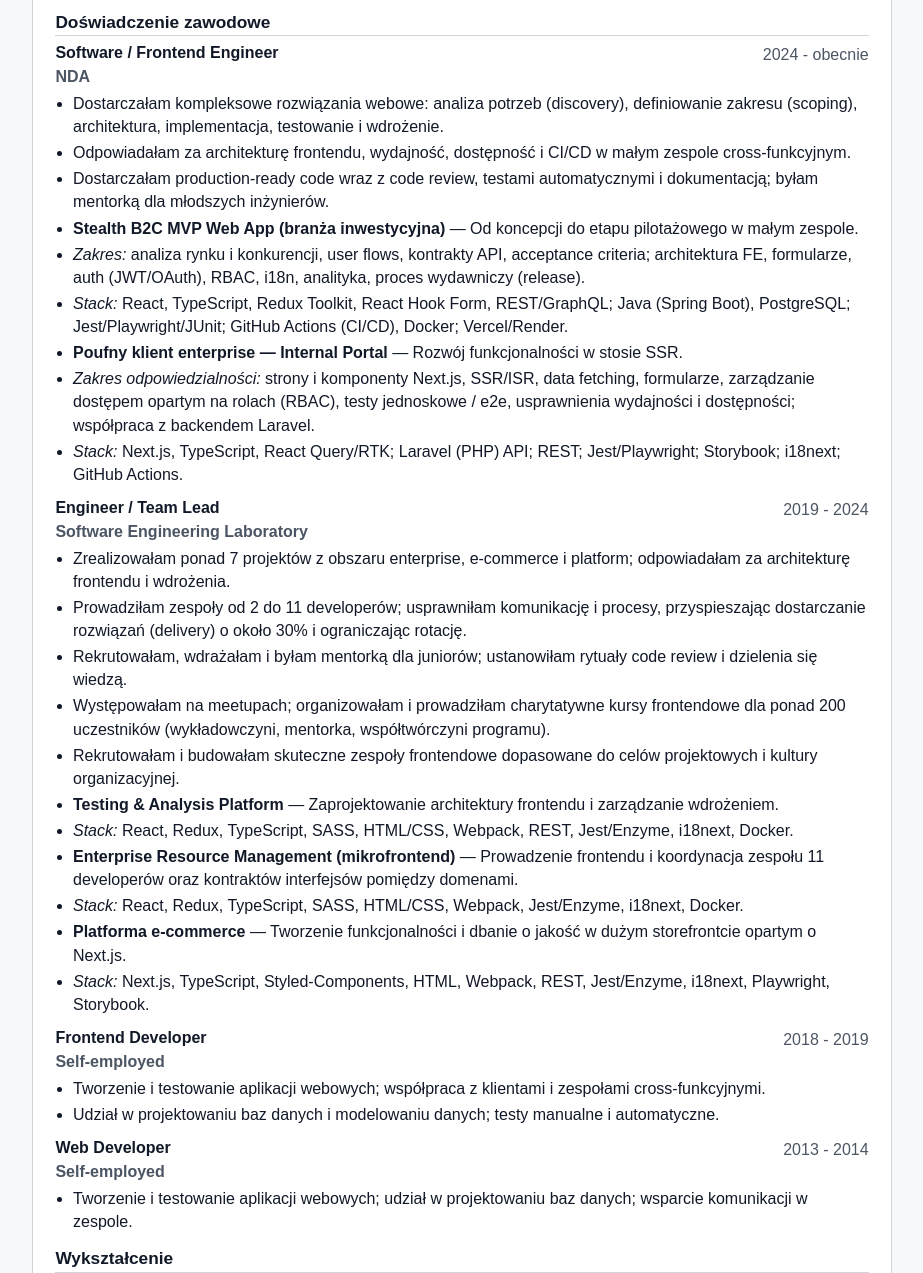
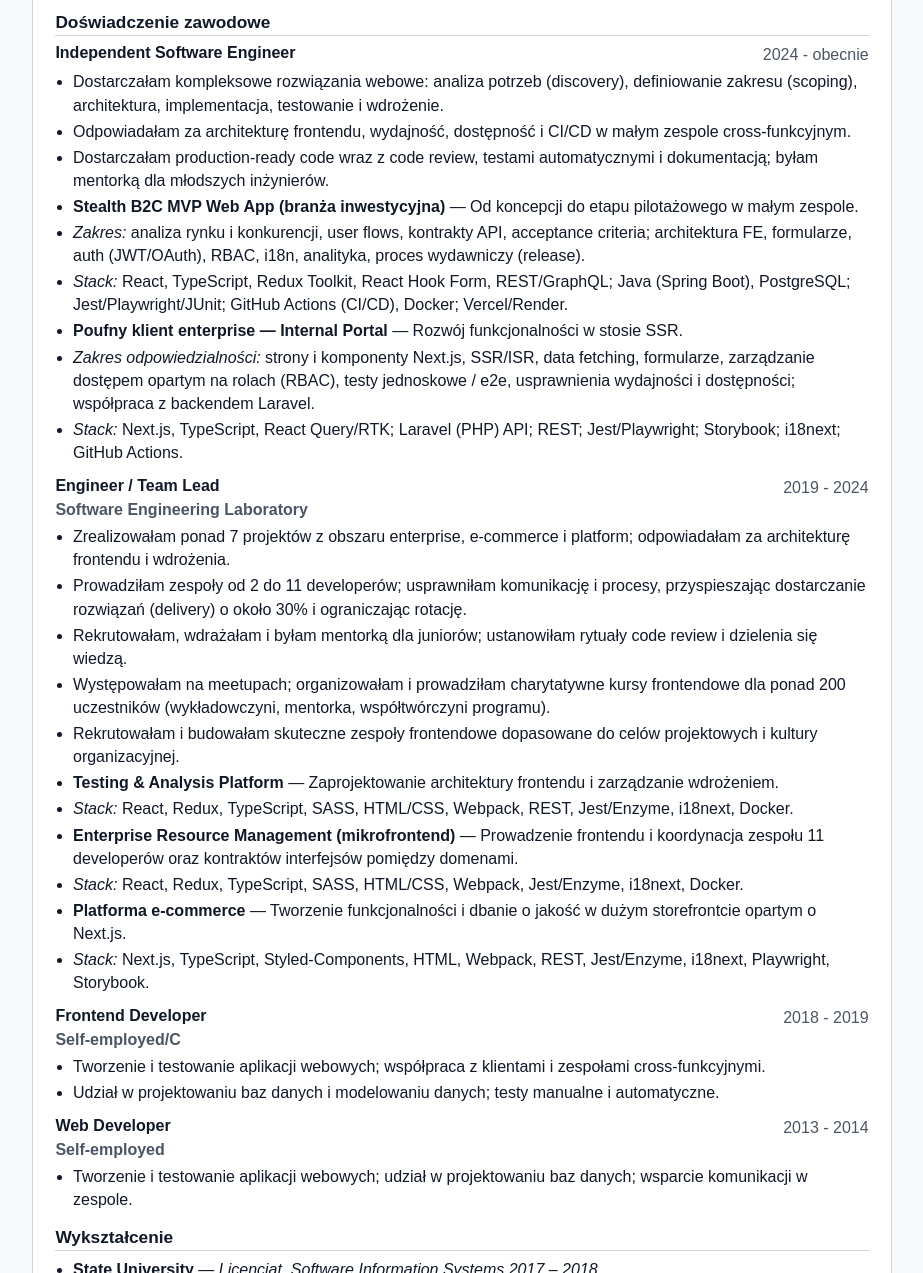
Before and after one commit to AlexKelle/alexandra-kelle-cv, a plain HTML site: page pl.html in a window 1280 px wide. Shown: the part 718-1991 px from the top of the page, without its empty margins (178-1101 px from the left). Drawn offline with Linux system fonts and the light colour scheme.

Commit message:
chore: small changes

```diff
--- a/pl.html
+++ b/pl.html
@@ -66,8 +66,7 @@
         <article class="role">
           <header class="role__header">
             <div>
-              <h3>Software / Frontend Engineer</h3>
-              <p class="role__company">NDA</p>
+              <h3>Independent Software Engineer</h3>
             </div>
             <p class="role__meta">2024 - obecnie</p>
           </header>
@@ -112,7 +111,7 @@
           <header class="role__header">
             <div>
               <h3>Frontend Developer</h3>
-              <p class="role__company">Self-employed</p>
+              <p class="role__company">Self-employed/C</p>
             </div>
             <p class="role__meta">2018 - 2019</p>
           </header>
```
Also changed, not shown: index.html (+1 -2 lines).
